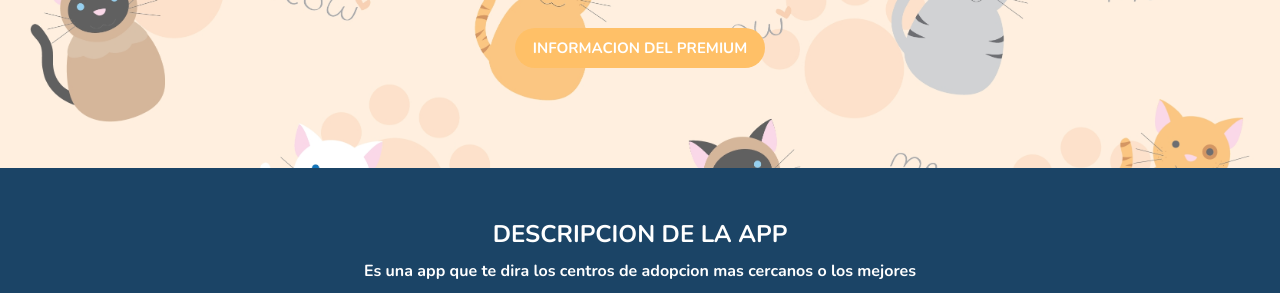
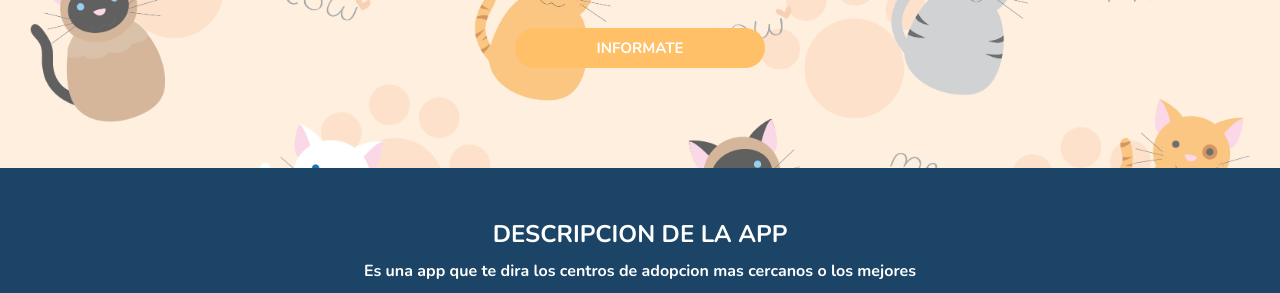
Before and after one commit to TURN-ED/BLACK-CAT, a plain HTML site: page index.html in a window 1280 px wide. Shown: the part 507-800 px from the top of the page. Drawn offline with nearby package versions, Linux system fonts and the light colour scheme.

Commit message:
Cambie el CTA

```diff
--- a/index.html
+++ b/index.html
@@ -29,7 +29,7 @@
     <section class="principal" id="10">
       <img src="img/logoblackcat.PNG" alt="">
       <h1>PARA PERSONAS QUE QUIERAN<strong> AYUDAR </strong> ANIMALES NECESITADO</h1>
-      <button class="buttom"> INFORMACION DEL PREMIUM </button>
+      <button class="buttom"> INFORMATE </button>
     </section>
     <section class="WII" id="20">
         <h2>DESCRIPCION DE LA APP</h2>
```
